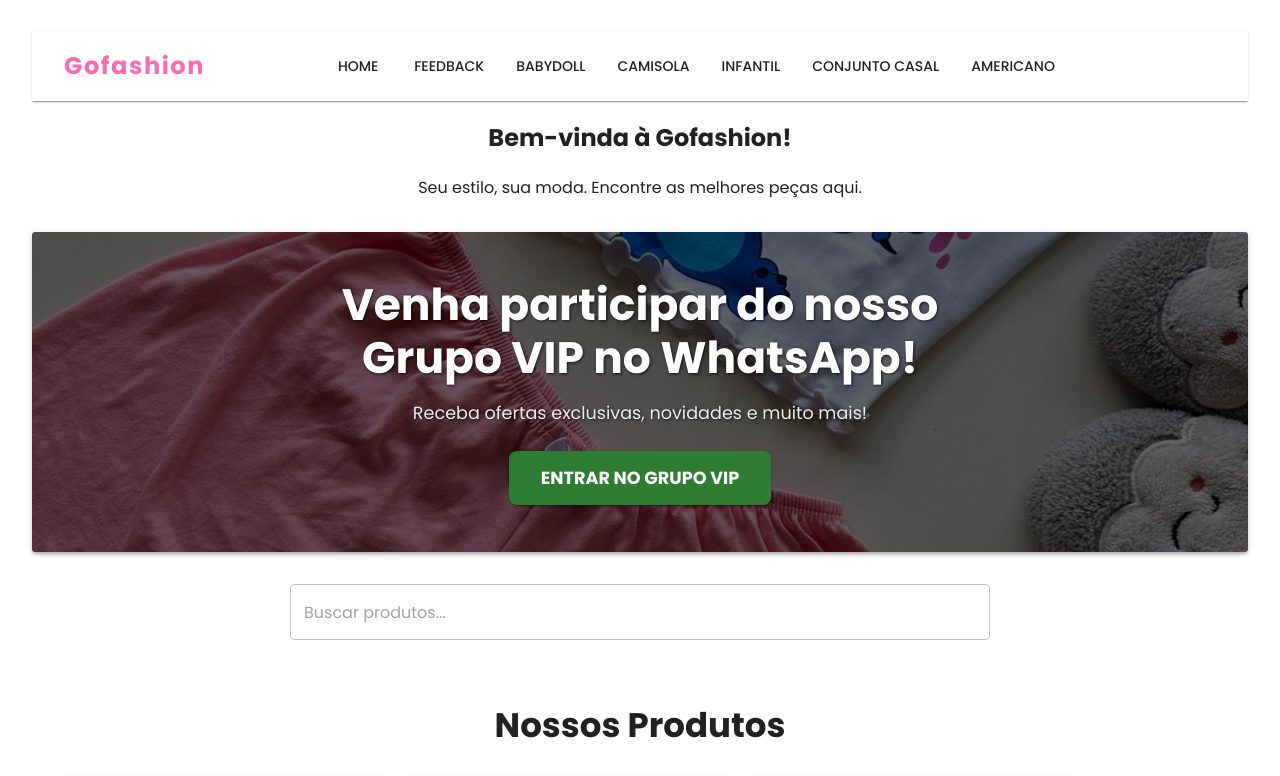
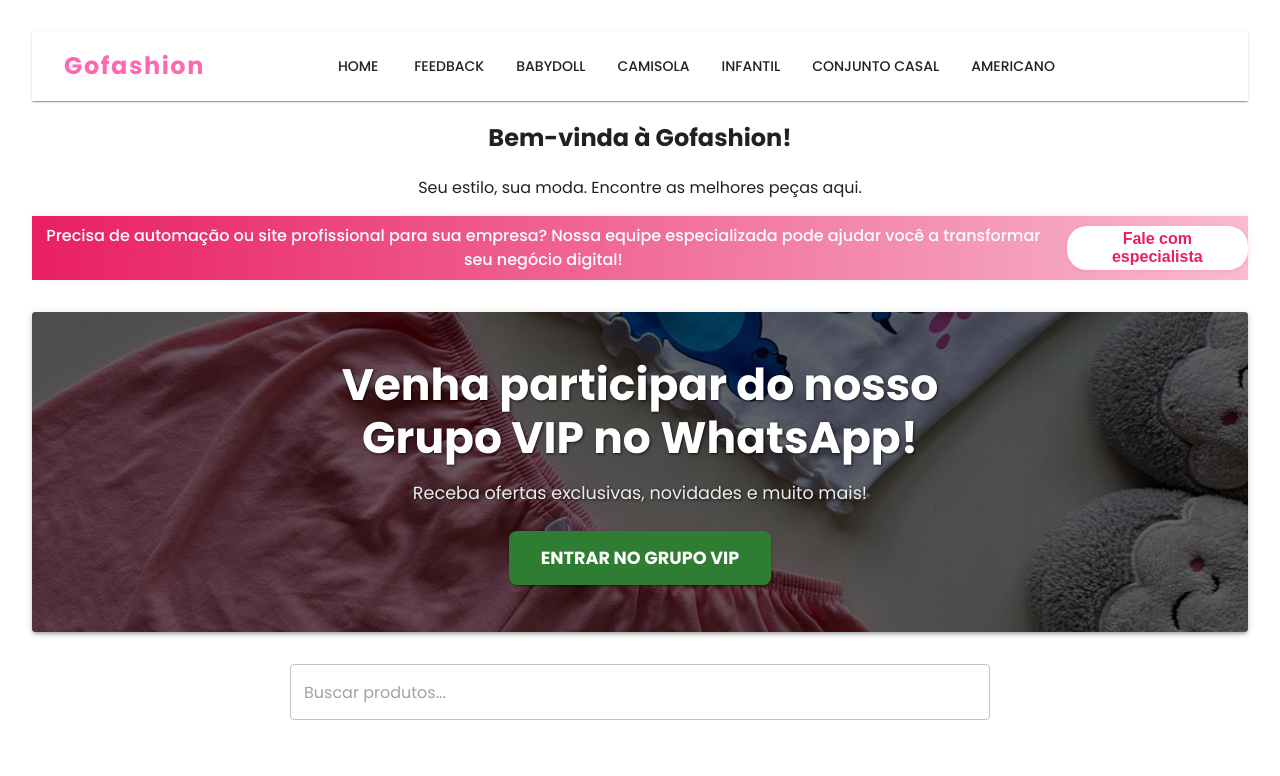
Before and after one commit to ronnysenna/front-closet, a React (Vite) app: page / in a window 1280 px wide. Shown: the top 776 px of the page. Built offline with nearby package versions, Linux system fonts and the light colour scheme; some icons are missing.

Commit message:
site automação

```diff
--- a/src/pages/HomePage.jsx
+++ b/src/pages/HomePage.jsx
@@ -10,6 +10,9 @@ import { products } from '../data/products';
 import { useState } from 'react';
 
 const HomePage = () => {
+  const handleAutomacaoClick = () => {
+    window.open('https://wa.me/5585991908723?text=Olá!%20Tenho%20interesse%20em%20soluções%20de%20automação%20ou%20criação%20de%20site.%20Gostaria%20de%20saber%20mais.', '_blank');
+  };
   const [searchTerm, setSearchTerm] = useState('');
   // Extrai apenas as URLs das imagens dos produtos
   // Ajusta o caminho da imagem: remove '../public/' para funcionar corretamente
@@ -35,6 +38,43 @@ const HomePage = () => {
           <p className="text-lg text-gray-700">Seu estilo, sua moda. Encontre as melhores peças aqui.</p>
         </div>
       </section>
+      {/* Banner de automação/site no fundo */}
+      <div style={{
+  width: '100%',
+  background: 'linear-gradient(90deg, #e91e63 0%, #f8bbd0 100%)',
+  color: '#fff',
+  padding: '8px 0',
+  textAlign: 'center',
+  fontSize: '1rem',
+  fontWeight: 500,
+  boxShadow: '0 -2px 8px rgba(233,30,99,0.08)',
+  display: 'flex',
+  alignItems: 'center',
+  justifyContent: 'center',
+  gap: '12px',
+  zIndex: 100,
+      }}>
+        <span>
+          Precisa de automação ou site profissional para sua empresa? Nossa equipe especializada pode ajudar você a transformar seu negócio digital!
+        </span>
+        <button
+          onClick={handleAutomacaoClick}
+          style={{
+            background: '#fff',
+            color: '#e91e63',
+            border: 'none',
+            borderRadius: '20px',
+            padding: '4px 18px',
+            fontWeight: 700,
+            fontSize: '1rem',
+            cursor: 'pointer',
+            boxShadow: '0 1px 4px rgba(233,30,99,0.12)',
+            transition: 'background 0.2s',
+          }}
+        >
+          Fale com especialista
+        </button>
+      </div>
 
       {/* Usando o componente RotatingBanner */}
       <RotatingBanner
```
